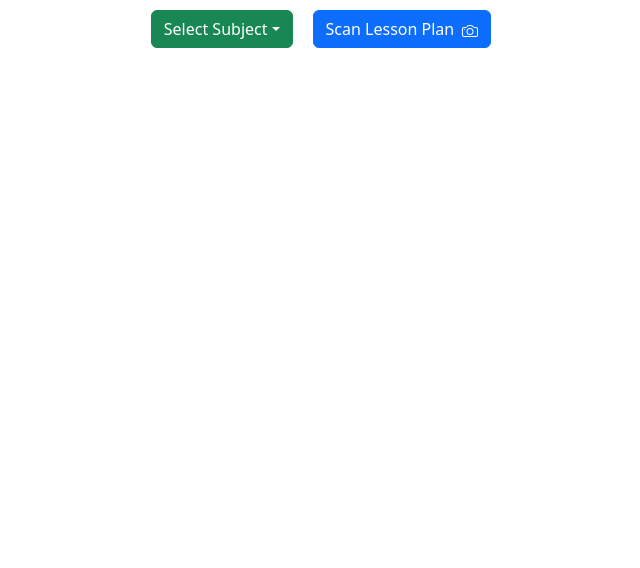
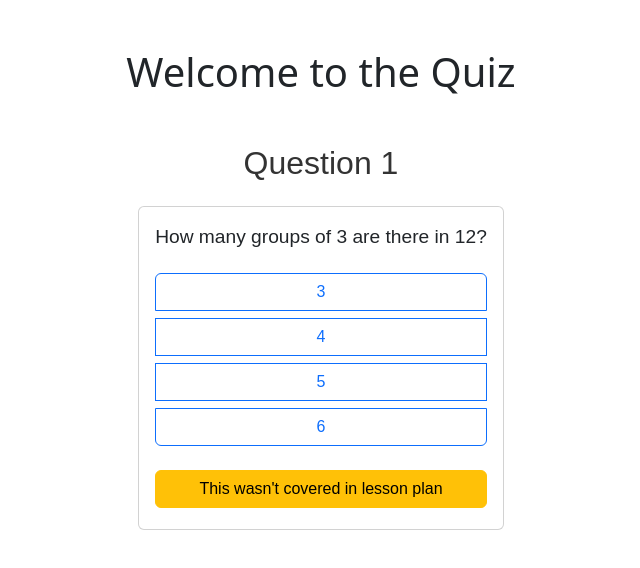
Before and after one commit to cfgcolumbus24/Team-19, a React (Create React App) app in the folder Front/frontend/: page /quiz in a window 1280 px wide. Shown: the top 568 px of the page, without its empty margins (319-959 px from the left). Built offline with nearby package versions, Linux system fonts and the light colour scheme.

Commit message:
Quiz form upload

```diff
--- a/Front/frontend/package.json
+++ b/Front/frontend/package.json
@@ -10,6 +10,7 @@
     "react": "^18.3.1",
     "react-bootstrap": "^2.10.5",
     "react-dom": "^18.3.1",
+    "react-router-dom": "^6.27.0",
     "react-scripts": "5.0.1",
     "web-vitals": "^2.1.4"
   },
--- a/Front/frontend/src/App.js
+++ b/Front/frontend/src/App.js
@@ -1,11 +1,19 @@
+
+import Home from './Home';
+import { BrowserRouter, Route, Routes } from 'react-router-dom';
+import QuizApp from './components/quizApp';
 import 'bootstrap/dist/css/bootstrap.min.css';
 import './App.css';
-import Home from './Home';
 
 function App() {
   return (
     <div className="App">
-      <Home />
+      <BrowserRouter>
+      <Routes>
+      <Route path='/' Component={Home}></Route>
+      <Route path='/quiz' Component={QuizApp}></Route>
+      </Routes>
+      </BrowserRouter>
     </div>
   );
 }
--- /dev/null
+++ b/Front/frontend/src/components/quiz.css
@@ -0,0 +1,59 @@
+/* quiz.css */
+.quiz {
+    display: flex;
+    flex-direction: column;
+    align-items: center;
+    font-family: Arial, sans-serif;
+    max-width: 400px;
+    margin: auto;
+  }
+
+  h2 {
+    color: #333;
+  }
+
+  p {
+    font-size: 1.2em;
+  }
+
+  .choices {
+    display: flex;
+    flex-direction: column;
+    margin-top: 10px;
+  }
+
+  button {
+    padding: 10px 20px;
+    margin: 5px 0;
+    cursor: pointer;
+    border: none;
+    background-color: #61dafb;
+    color: #333;
+    font-size: 1em;
+    border-radius: 5px;
+  }
+
+  button:hover {
+    background-color: #21a1f1;
+  }
+
+  .skip {
+    background-color: #ffcc00;
+  }
+
+  .skip:hover {
+    background-color: #ffbb00;
+  }
+
+  .feedback {
+    margin-top: 15px;
+    font-weight: bold;
+    color: #d32f2f;
+  }
+
+  .next {
+    margin-top: 10px;
+    padding: 8px 16px;
+    background-color: #4caf50;
+    color: white;
+  }
--- /dev/null
+++ b/Front/frontend/src/components/quiz.jsx
@@ -0,0 +1,74 @@
+// src/components/Quiz.jsx
+import { useState } from 'react';
+import quizContent from './quizContent';
+import 'bootstrap/dist/css/bootstrap.min.css';
+
+const Quiz = () => {
+  const [currentQuestion, setCurrentQuestion] = useState(0);
+  const [feedback, setFeedback] = useState("");
+  const question = quizContent[currentQuestion];
+
+  const handleAnswerClick = (choice) => {
+    if (choice === question.correctAnswer) {
+      setFeedback("Correct!");
+    } else {
+      setFeedback("That's not correct.");
+    }
+
+    // Automatically move to the next question after 2 seconds
+    setTimeout(() => {
+      setFeedback("");  // Clear feedback
+      if (currentQuestion < quizContent.length - 1) {
+        setCurrentQuestion(currentQuestion + 1);
+      } else {
+        setFeedback("Quiz Complete!");
+      }
+    }, 2000);
+  };
+
+  const handleSkipClick = () => {
+    setFeedback("This wasn't covered in lesson plan");
+
+    // Automatically move to the next question after 2 seconds
+    setTimeout(() => {
+      setFeedback("");  // Clear feedback
+      if (currentQuestion < quizContent.length - 1) {
+        setCurrentQuestion(currentQuestion + 1);
+      } else {
+        setFeedback("Quiz Complete!");
+      }
+    }, 2000);
+  };
+
+  return (
+    <div className="quiz container mt-5">
+      <h2 className="text-center mb-4">Question {currentQuestion + 1}</h2>
+      <div className="card">
+        <div className="card-body">
+          <p className="card-text">{question.question}</p>
+          <div className="btn-group-vertical w-100" role="group" aria-label="Answer choices">
+            {question.choices.map((choice, index) => (
+              <button
+                key={index}
+                className="btn btn-outline-primary mb-2"
+                onClick={() => handleAnswerClick(choice)}
+              >
+                {choice}
+              </button>
+            ))}
+          </div>
+          <button className="btn btn-warning mt-3 w-100" onClick={handleSkipClick}>
+            This wasn't covered in lesson plan
+          </button>
+        </div>
+      </div>
+      {feedback && (
+        <div className={`alert mt-4 ${feedback === "Correct!" ? "alert-success" : "alert-danger"}`}>
+          {feedback}
+        </div>
+      )}
+    </div>
+  );
+};
+
+export default Quiz;
--- /dev/null
+++ b/Front/frontend/src/components/quizApp.jsx
@@ -0,0 +1,15 @@
+// src/App.jsx
+import React from 'react';
+import Quiz from './quiz';
+import './quiz.css';
+
+const App = () => {
+  return (
+    <div className="App">
+      <h1 className="text-center mt-5">Welcome to the Quiz</h1>
+      <Quiz />
+    </div>
+  );
+};
+
+export default App;
--- /dev/null
+++ b/Front/frontend/src/components/quizContent.jsx
@@ -0,0 +1,75 @@
+// components/quizContent.jsx
+const quizContent = [
+  {
+    question: "How many groups of 3 are there in 12?",
+    choices: ["3", "4", "5", "6"],
+    correctAnswer: "4"
+  },
+  {
+    question: "What is 7 + 7 + 7 equal to?",
+    choices: ["7 x 2", "7 x 3", "7 x 4", "7 x 5"],
+    correctAnswer: "7 x 3"
+  },
+  {
+    question: "What is 5 x 6?",
+    choices: ["25", "30", "35", "40"],
+    correctAnswer: "30"
+  },
+  {
+    question: "If you have 4 groups of 2, what is the total?",
+    choices: ["6", "8", "10", "12"],
+    correctAnswer: "8"
+  },
+  {
+    question: "Which of the following is equal to 9 x 5?",
+    choices: ["45", "40", "35", "50"],
+    correctAnswer: "45"
+  },
+  {
+    question: "What is 6 + 6 + 6 + 6?",
+    choices: ["6 x 3", "6 x 4", "6 x 5", "6 x 6"],
+    correctAnswer: "6 x 4"
+  },
+  {
+    question: "What is 8 x 8?",
+    choices: ["56", "64", "72", "81"],
+    correctAnswer: "64"
+  },
+  {
+    question: "If you multiply 4 by 9, what is the result?",
+    choices: ["32", "36", "40", "45"],
+    correctAnswer: "36"
+  },
+  {
+    question: "What is the product of 3 and 7?",
+    choices: ["18", "21", "24", "27"],
+    correctAnswer: "21"
+  },
+  {
+    question: "10 x 10 equals:",
+    choices: ["90", "100", "110", "120"],
+    correctAnswer: "100"
+  },
+  {
+    question: "What is the foundational skill for multiplication?",
+    choices: ["Addition", "Subtraction", "Counting", "Division"],
+    correctAnswer: "Counting"
+  },
+  {
+    question: "What is multiplication considered as?",
+    choices: ["Repeated subtraction", "Repeated addition", "Division", "Counting"],
+    correctAnswer: "Repeated addition"
+  },
+  {
+    question: "Which skill should be memorized for numbers 1 through 10?",
+    choices: ["Addition facts", "Division facts", "Subtraction facts", "Multiplication facts"],
+    correctAnswer: "Multiplication facts"
+  },
+  {
+    question: "What is needed to practice two-digit multiplication?",
+    choices: ["Counters", "Multiplication table", "Grid paper", "Number charts"],
+    correctAnswer: "Grid paper"
+  }
+];
+
+export default quizContent;
```
Also changed, not shown: 2 other files (tests, documents, lock files or other folders).
